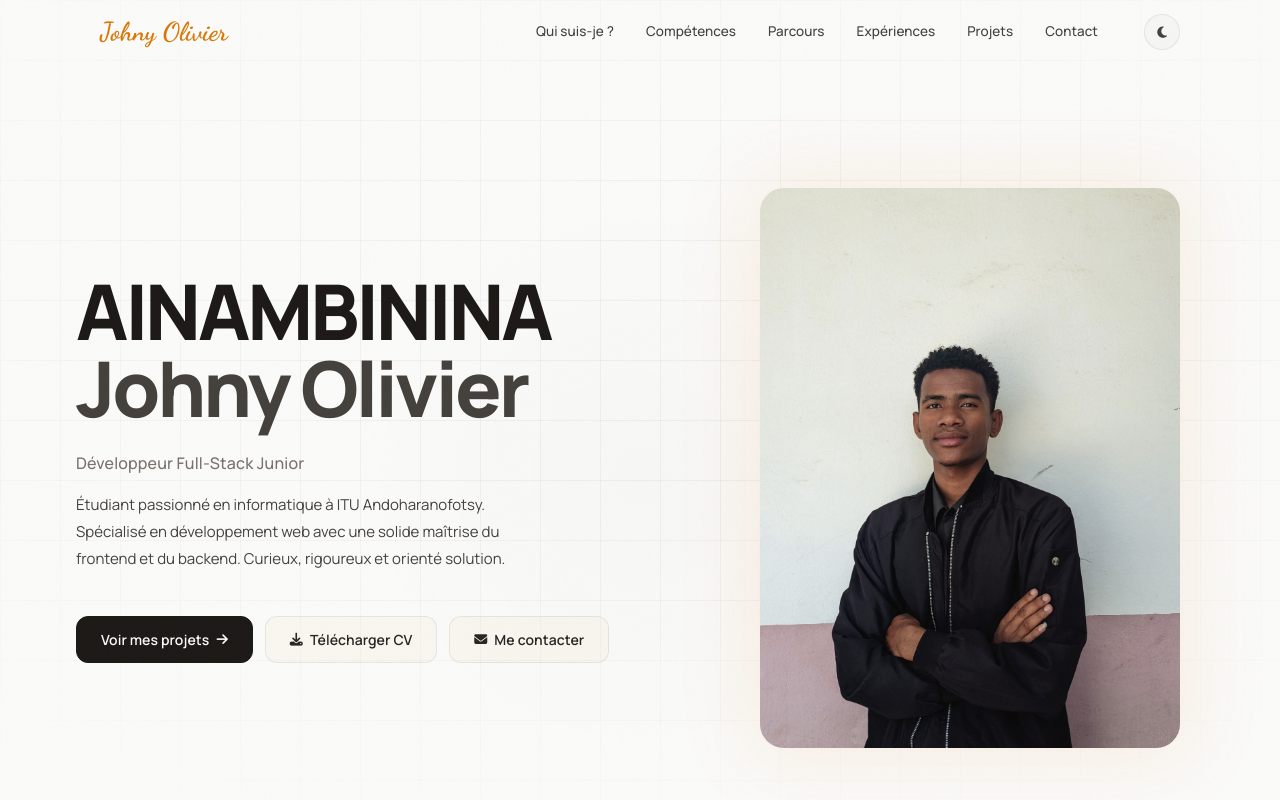
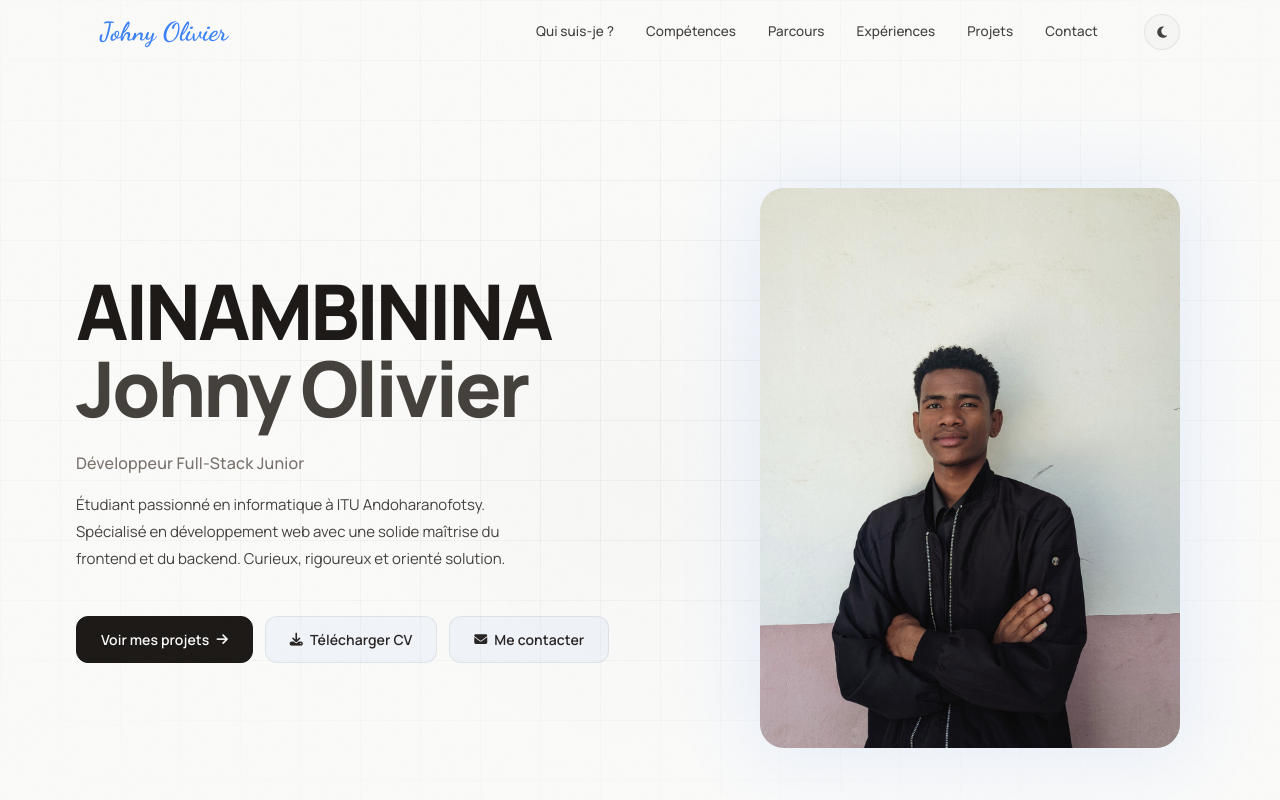
Before and after one commit to Johny-olivier/portfolio, a plain HTML site: page index.html in a window 1280 px wide. Shown: the top 800 px of the page. Drawn offline with nearby package versions, Linux system fonts and the light colour scheme.

Commit message:
Update light mode accent color to blue

```diff
--- a/assets/css/style.css
+++ b/assets/css/style.css
@@ -64,9 +64,9 @@
   --border-1: rgba(0,0,0,0.07);
   --border-2: rgba(0,0,0,0.12);
 
-  --accent: #d97706; /* Amber/Ochre - Warm and alive */
-  --accent-dim: rgba(217, 119, 6, 0.08);
-  --accent-soft: rgba(217, 119, 6, 0.04);
+  --accent: #3b82f6; /* Vibrant Blue - Professional and clean */
+  --accent-dim: rgba(59, 130, 246, 0.1);
+  --accent-soft: rgba(59, 130, 246, 0.05);
 
   --glass-bg: rgba(255, 255, 255, 0.7);
   --glass-border: rgba(0, 0, 0, 0.06);
```
